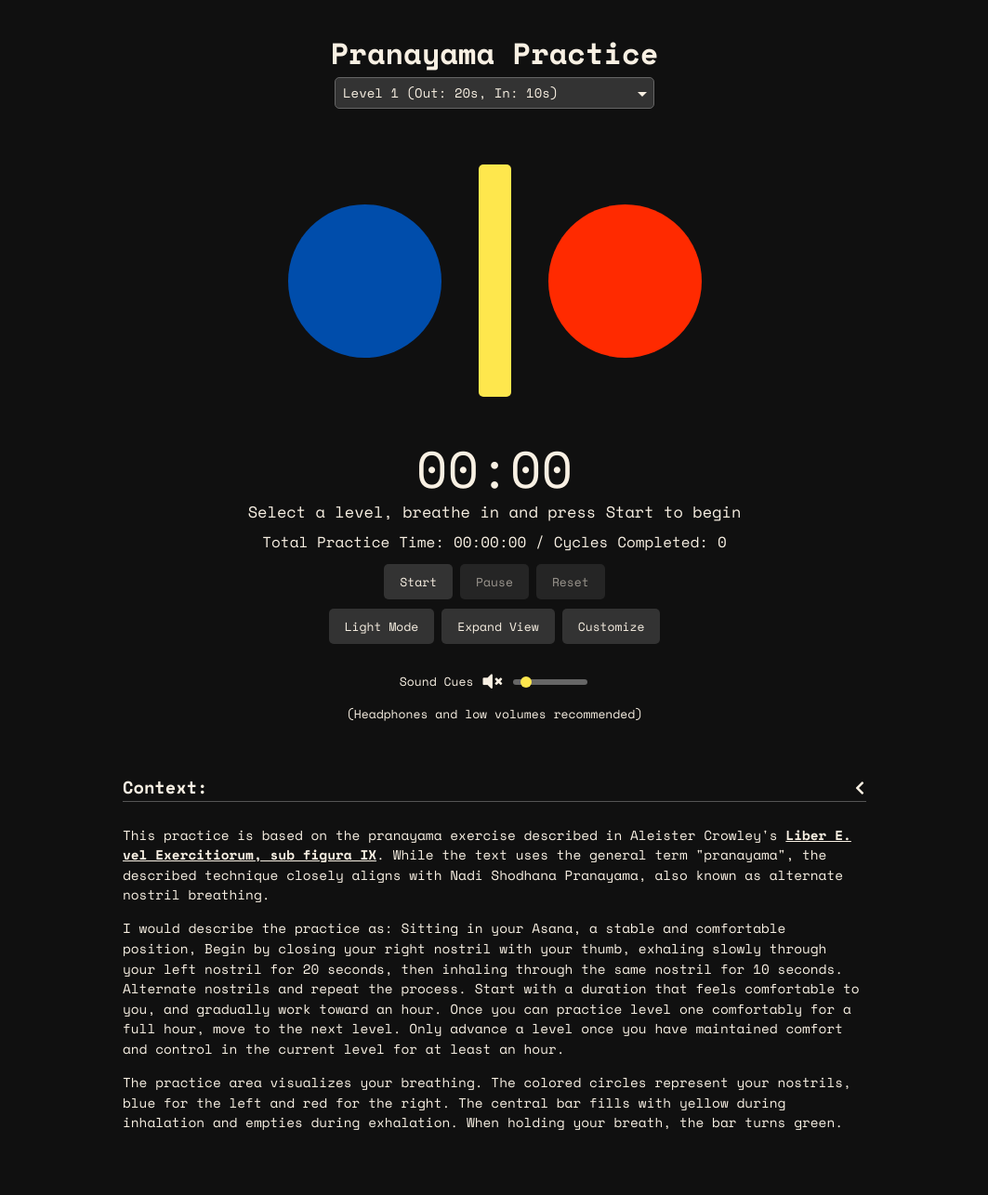
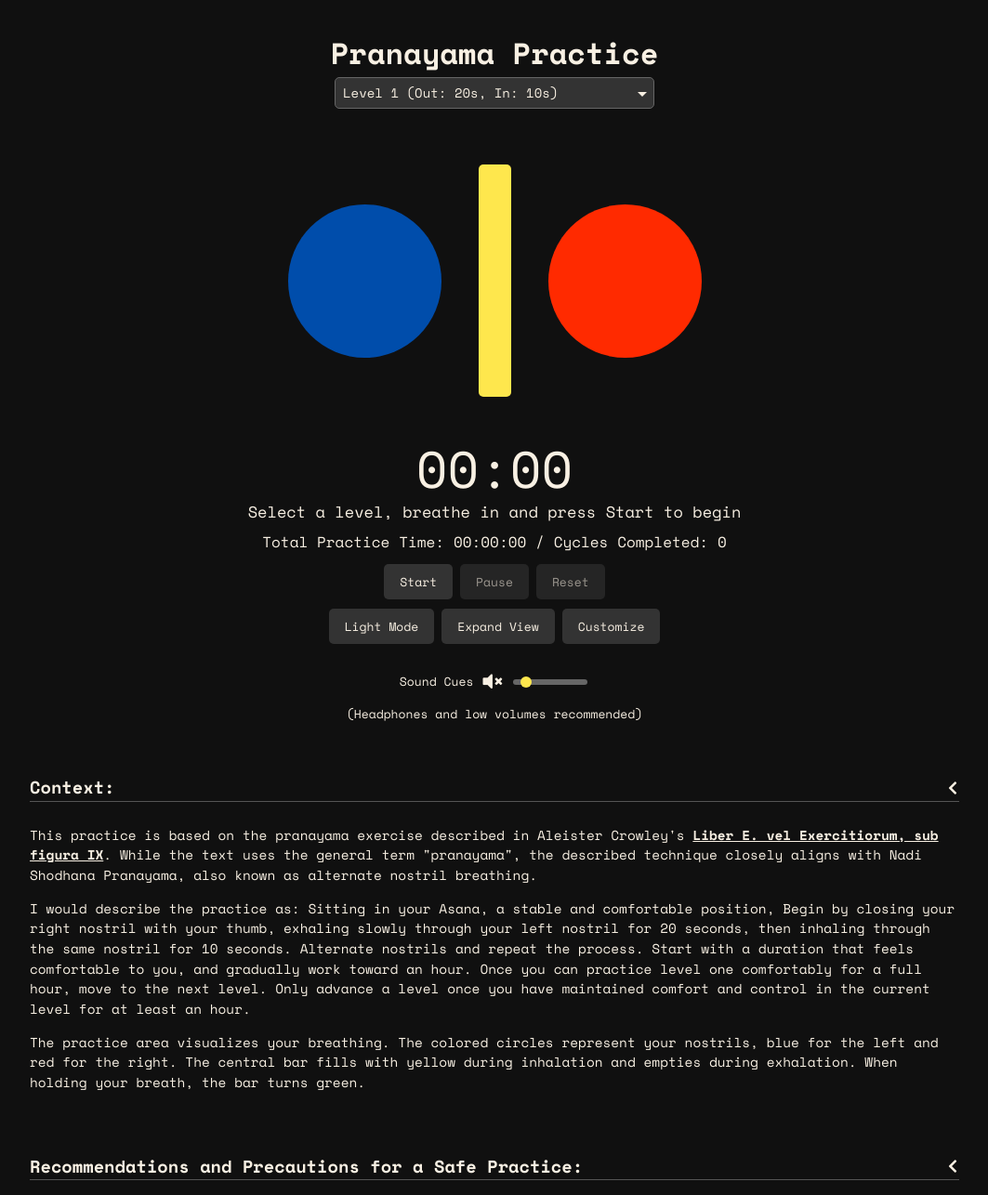
Before and after one commit to Gron28/Pranayama-Test, a plain HTML site: page index.html in a window 1280 px wide. Shown: the top 1286 px of the page at 93% size, without its empty margins (108-1171 px from the left). Drawn offline with nearby package versions, Linux system fonts and the light colour scheme.

Commit message:
Add files via upload

```diff
--- a/index.html
+++ b/index.html
@@ -71,7 +71,7 @@
         .container {
             text-align: center;
             width: 90%;
-            max-width: 800px;
+            max-width: 1200px;
             margin-bottom: 5px;
             position: relative;
             transition: margin 0.3s ease;
@@ -377,7 +377,7 @@
         /* Collapsible sections */
         .collapsible-section {
             text-align: left;
-            max-width: 800px;
+            max-width: 1000px;
             margin-top: 20px;
             margin-bottom: 40px;
         }
@@ -716,7 +716,7 @@
             <p>If you are pregnant or have health conditions like high blood pressure, asthma, epilepsy, or heart problems, consult a healthcare provider before practicing.</p>
             <h4>This guide is not a substitute for professional medical advice or supervision.</h4>
             <h3 class="sources-links">Sources:</h3>
-            <p><a href="https://pmc.ncbi.nlm.nih.gov/articles/PMC3415184/#sec1-5" target="_blank">Health Impacts of Yoga and Pranayama</a></p>
+            <p><a href="https://pmc.ncbi.nlm.nih.gov/articles/PMC3415184/" target="_blank">Health Impacts of Yoga and Pranayama</a></p>
             <p><a href="https://philpapers.org/archive/RAVPOL.pdf" target="_blank">Pranayama and its Effects</a></p>
             <p><a href="https://www.researchgate.net/publication/273292173_EFFECTS_OF_PRACTICE_OF_PRANAYAMA_ON_CONTROL_OF_LIFE_STYLE_DISORDERS" target="_blank">Effects of Pranayama on Lifestyle Disorders</a></p>
             <p><a href="https://www.semanticscholar.org/paper/Effect-of-Nadi-Shodhana-Pranayama-on-Respiratory-in-Sivapriya-Subamalani/c925be82cbfcc3b590aa0de9d82880a716631595" target="_blank">Effect of Nadi Shodhana Pranayama on Respiratory Parameters in School Students</a></p>
@@ -1207,7 +1207,7 @@
         // Function to load customizations from local storage
         function loadCustomizations() {
             const savedColors = JSON.parse(localStorage.getItem('customColors'));
-            isDarkMode = JSON.parse(localStorage.getItem('darkMode')) ?? true;
+            isDarkMode = JSON.parse(localStorage.getItem('darkMode'));
 
             if (savedColors) {
                 document.getElementById('leftNostrilColor').value = savedColors.leftNostril;
@@ -1223,6 +1223,7 @@
                 document.getElementById('breathBarFillHex').value = savedColors.breathFill;
                 document.getElementById('breathBarHoldHex').value = savedColors.breathHold;
             }
+
 
             if (isDarkMode) {
                 document.body.classList.add('dark-mode');
@@ -1311,7 +1312,8 @@
             isDarkMode = darkMode;
             document.body.classList.toggle('light-mode', !darkMode);
             document.body.classList.toggle('dark-mode', darkMode);
-            elements.darkModeToggle.textContent = darkMode ? 'Light Mode' : 'Dark Mode';
+            elements.darkModeToggle.textContent = isDarkMode ? 'Light Mode' : 'Dark Mode';
+
             localStorage.setItem('darkMode', darkMode);
         }
 
@@ -1334,6 +1336,7 @@
         // Initialize settings on page load
         window.onload = () => {
             elements.volumeSlider.value = globalVolume;
+            setDarkMode(true);
             loadCustomizations();
         };
     </script>
```
